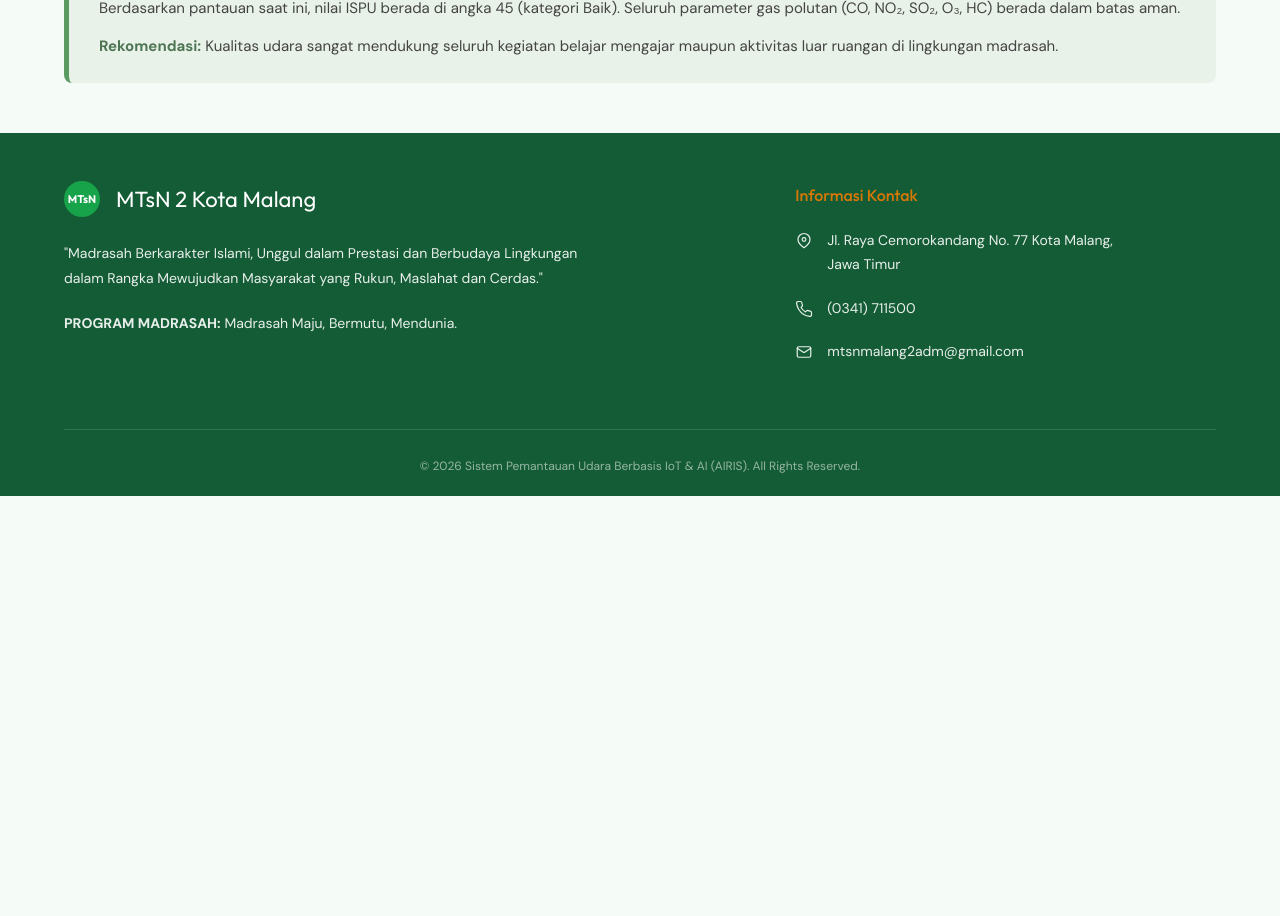
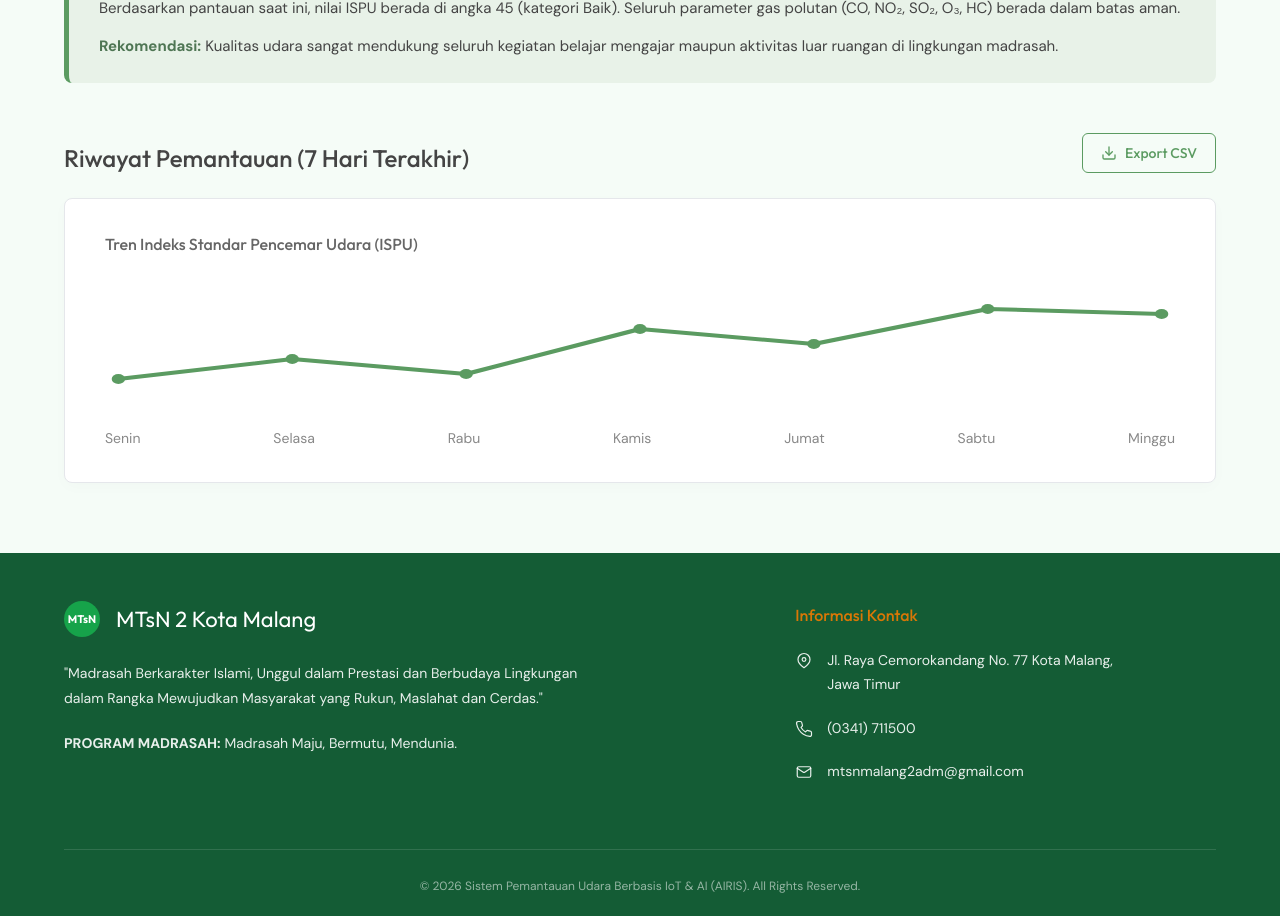
Before and after one commit to nurshineds/airis-web, a React app in the folder frontend/: page /KondisiUdara in a window 1280 px wide. Shown: the part 800-1716 px from the top of the page. Before the commit the page ends 1296 px from the top, so only its background shows below. Built offline with nearby package versions, Linux system fonts and the light colour scheme; the HTML template or start-up script is replaced by a standard one.

Commit message:
Add MonitoringHistory component and styles; update routing for IndikatorPengukuran page

```diff
--- a/frontend/src/App.jsx
+++ b/frontend/src/App.jsx
@@ -2,12 +2,14 @@ import { Routes, Route } from "react-router-dom";
 
 import Home from "./pages/Home/Home";
 import KondisiUdara from "./pages/KondisiUdara/KondisiUdara";
+import IndikatorPengukuran from "./pages/IndikatorPengukuran/IndikatorPengukuran";
 
 function App() {
     return (
         <Routes>
             <Route path="/" element={<Home />} />
             <Route path="/KondisiUdara" element={<KondisiUdara />} />
+            <Route path="/IndikatorPengukuran" element={<IndikatorPengukuran />} />
         </Routes>
     );
 }
--- /dev/null
+++ b/frontend/src/components/MonitoringHistory/MonitoringHistory.css
@@ -0,0 +1,96 @@
+.monitoring-history {
+    padding: 0 0 70px;
+    background: var(--background);
+}
+
+.history-header {
+    display: flex;
+    justify-content: space-between;
+    align-items: flex-end;
+    margin-bottom: 25px;
+}
+
+.history-header h2 {
+    margin: 0;
+    font-family: "Outfit", sans-serif;
+    font-size: 24px;
+    font-weight: 500;
+    color: #444;
+}
+
+.export-csv-btn {
+    display: flex;
+    align-items: center;
+    gap: 8px;
+    padding: 10px 18px;
+    border: 1px solid #5b9b61;
+    border-radius: 6px;
+    background: transparent;
+    color: #5b9b61;
+    font-family: "Outfit", sans-serif;
+    font-size: 14px;
+    font-weight: 500;
+    cursor: pointer;
+    transition: all 0.2s ease;
+}
+
+.export-csv-btn:hover {
+    background: #5b9b61;
+    color: white;
+}
+
+.history-card {
+    padding: 35px 40px;
+    background: #ffffff;
+    border: 1px solid #e5e7eb;
+    border-radius: 8px;
+    box-shadow: 0 4px 15px rgba(0, 0, 0, 0.02);
+}
+
+.history-card-title {
+    margin: 0 0 35px;
+    font-family: "Outfit", sans-serif;
+    font-size: 16px;
+    font-weight: 500;
+    color: #666;
+}
+
+.chart-container {
+    width: 100%;
+    display: flex;
+    flex-direction: column;
+    gap: 20px;
+}
+
+.trend-chart {
+    width: 100%;
+    height: 120px;
+    overflow: visible;
+}
+
+.chart-labels {
+    display: flex;
+    justify-content: space-between;
+    padding: 0;
+}
+
+.chart-labels span {
+    font-size: 14px;
+    color: #888;
+}
+
+@media (max-width: 768px) {
+    .history-header {
+        flex-direction: column;
+        align-items: flex-start;
+        gap: 15px;
+    }
+
+    .history-card {
+        padding: 25px 20px;
+    }
+
+    .chart-labels span {
+        font-size: 12px;
+    }
+}
--- /dev/null
+++ b/frontend/src/components/MonitoringHistory/MonitoringHistory.jsx
@@ -0,0 +1,61 @@
+import "./MonitoringHistory.css";
+
+export default function MonitoringHistory() {
+    return (
+        <section className="monitoring-history">
+            <div className="container">
+
+                <div className="history-header">
+                    <h2>Riwayat Pemantauan (7 Hari Terakhir)</h2>
+
+                    <button className="export-csv-btn">
+                        <svg width="16" height="16" viewBox="0 0 24 24" fill="none" stroke="currentColor" strokeWidth="2" strokeLinecap="round" strokeLinejoin="round">
+                            <path d="M21 15v4a2 2 0 0 1-2 2H5a2 2 0 0 1-2-2v-4"></path>
+                            <polyline points="7 10 12 15 17 10"></polyline>
+                            <line x1="12" y1="15" x2="12" y2="3"></line>
+                        </svg>
+                        Export CSV
+                    </button>
+                </div>
+
+                <div className="history-card">
+                    <h3 className="history-card-title">Tren Indeks Standar Pencemar Udara (ISPU)</h3>
+
+                    <div className="chart-container">
+                        {/* Minimalist SVG Line Chart */}
+                        <svg viewBox="0 0 800 120" className="trend-chart" preserveAspectRatio="none">
+                            <path
+                                d="M 10,90 L 140,70 L 270,85 L 400,40 L 530,55 L 660,20 L 790,25"
+                                fill="none"
+                                stroke="#5b9b61"
+                                strokeWidth="4"
+                                strokeLinecap="round"
+                                strokeLinejoin="round"
+                            />
+
+                            {/* Data Points */}
+                            <circle cx="10" cy="90" r="5" fill="#5b9b61" />
+                            <circle cx="140" cy="70" r="5" fill="#5b9b61" />
+                            <circle cx="270" cy="85" r="5" fill="#5b9b61" />
+                            <circle cx="400" cy="40" r="5" fill="#5b9b61" />
+                            <circle cx="530" cy="55" r="5" fill="#5b9b61" />
+                            <circle cx="660" cy="20" r="5" fill="#5b9b61" />
+                            <circle cx="790" cy="25" r="5" fill="#5b9b61" />
+                        </svg>
+
+                        <div className="chart-labels">
+                            <span>Senin</span>
+                            <span>Selasa</span>
+                            <span>Rabu</span>
+                            <span>Kamis</span>
+                            <span>Jumat</span>
+                            <span>Sabtu</span>
+                            <span>Minggu</span>
+                        </div>
+                    </div>
+                </div>
+
+            </div>
+        </section>
+    );
+}
--- /dev/null
+++ b/frontend/src/pages/IndikatorPengukuran/IndikatorPengukuran.jsx
@@ -0,0 +1,15 @@
+import Navbar from "../../components/Navbar/Navbar";
+import Footer from "../../components/Footer/Footer";
+import ISPUInfo from "../../components/ISPUInfo/ISPUInfo";
+
+export default function IndikatorPengukuran() {
+    return (
+        <>
+            <Navbar />
+            <main>
+                <ISPUInfo />
+            </main>
+            <Footer />
+        </>
+    );
+}
--- a/frontend/src/pages/KondisiUdara/KondisiUdara.jsx
+++ b/frontend/src/pages/KondisiUdara/KondisiUdara.jsx
@@ -1,17 +1,16 @@
 import Navbar from "../../components/Navbar/Navbar";
 import CurrentAirCondition from "../../components/CurrentAirCondition/CurrentAirCondition";
 import AIActionRecommendation from "../../components/AIActionRecommendation/AIActionRecommendation";
+import MonitoringHistory from "../../components/MonitoringHistory/MonitoringHistory";
 import Footer from "../../components/Footer/Footer";
 
 export default function KondisiUdara() {
     return (
         <>
             <Navbar />
-
             <CurrentAirCondition />
-
             <AIActionRecommendation />
-
+            <MonitoringHistory />
             <Footer />
         </>
     );
```
